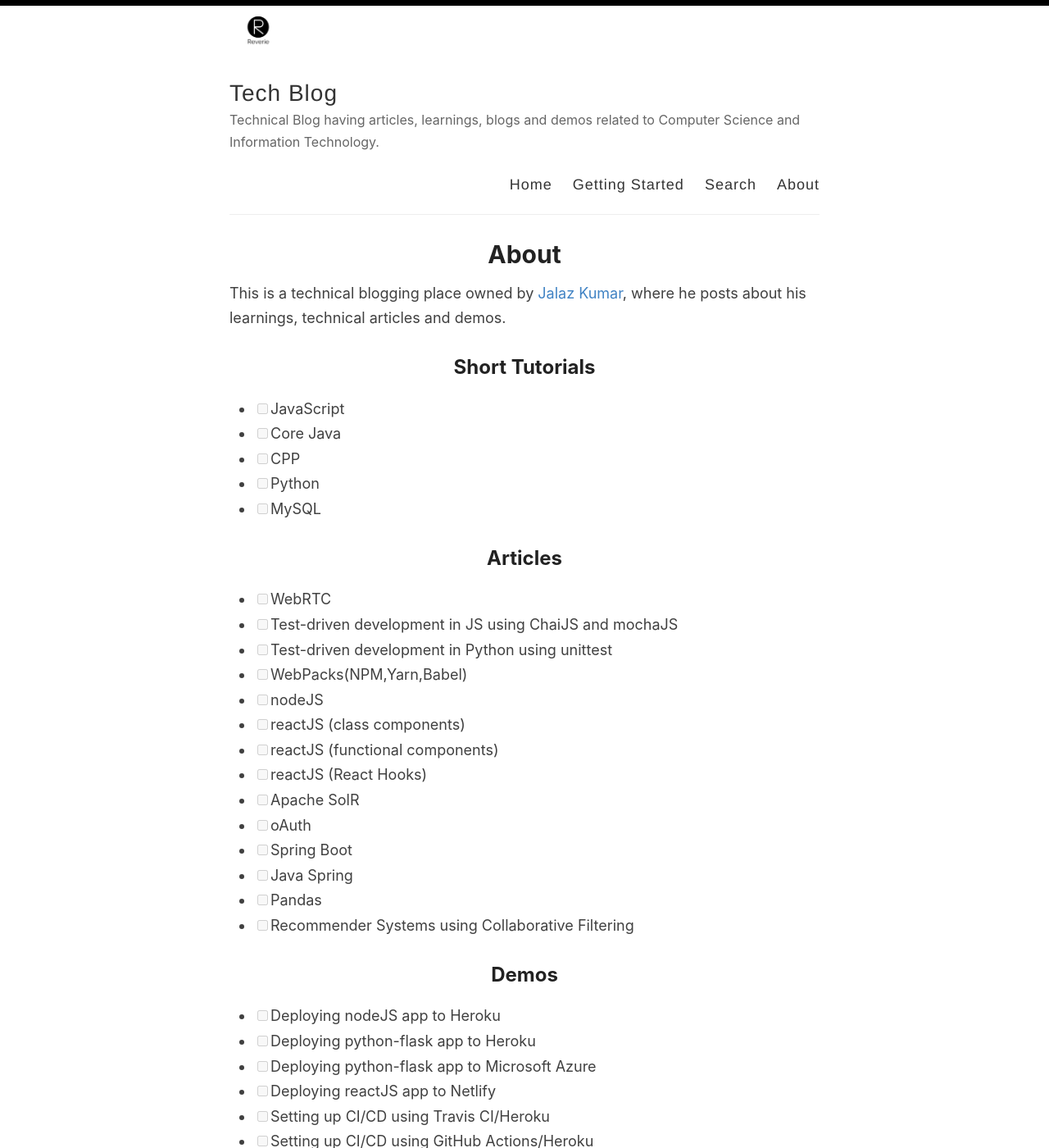
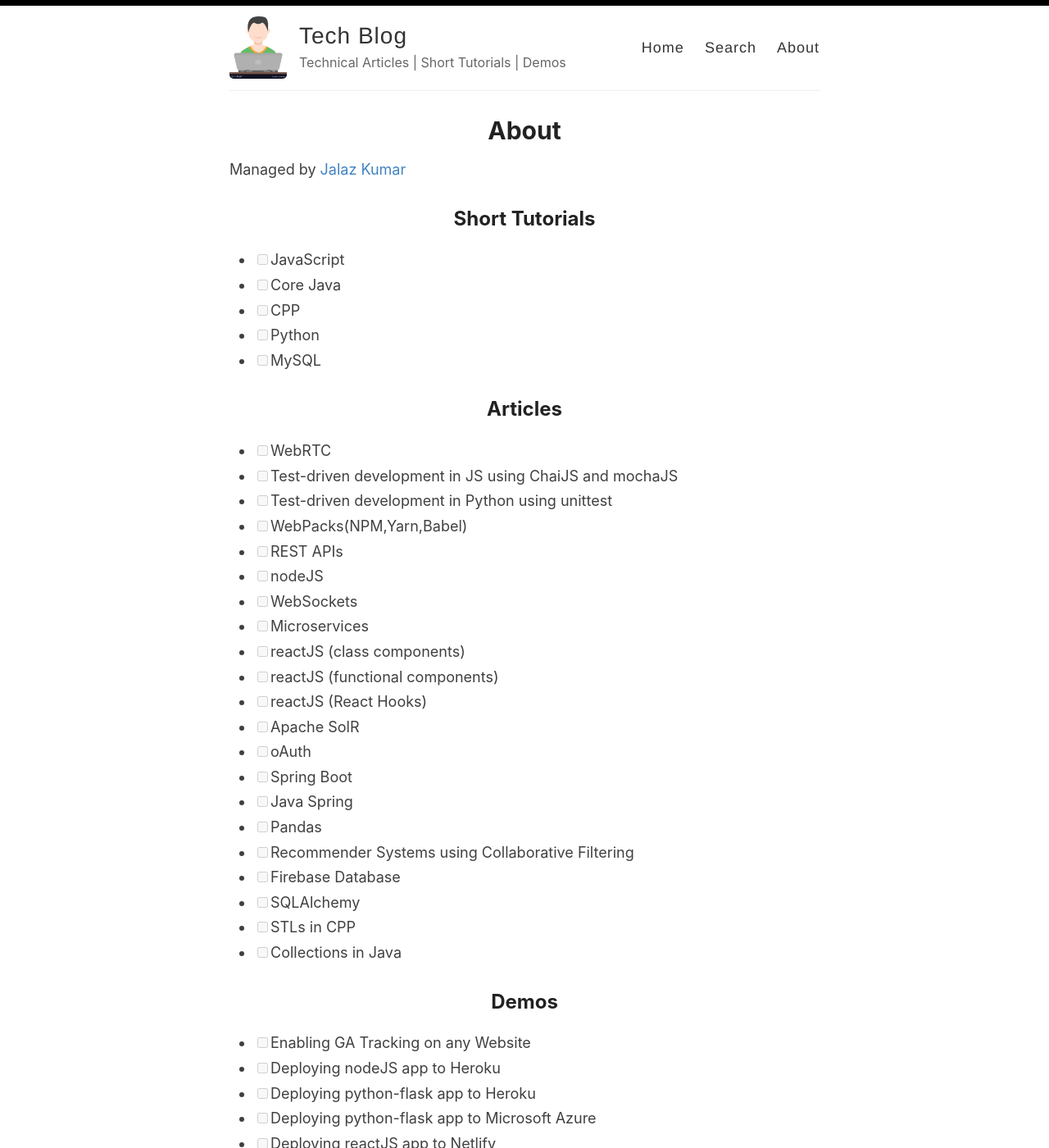
Before and after one commit to jaykay12/tech, a Jekyll site: the page built from _pages/about.md, in a window 1280 px wide and 1400 px high. Shown: the whole window at 82% size. Built offline with Jekyll 4.4.1, drawn with Linux system fonts in a browser that asks for light colours; some of the changed text lies outside the part shown.

```diff
--- a/_config.yml
+++ b/_config.yml
@@ -9,10 +9,10 @@
 author: Jalaz Kumar
 
 # Short bio or description (displayed in the header)
-description: Technical Blog having articles, learnings, blogs and demos related to Computer Science and Information Technology.
+description: Technical Articles | Short Tutorials | Demos
 
 # URL of your avatar or profile pic (you could use your GitHub profile pic)
-avatar: /images/reverie-text.png
+avatar: /images/engineer.jpg
 
 #
 # Flags below are optional
@@ -26,9 +26,9 @@
   flickr:
   github: jaykay12/tech
   instagram:
-  linkedin:
+  linkedin: jalazkumar
   pinterest:
-  rss: rss
+  rss:
   twitter: jalazkumar
   stackoverflow:
   youtube: # channel/<your_long_string> or user/<user-name>
@@ -41,7 +41,7 @@
 disqus:
 
 # Enter your Google Analytics web tracking code (e.g. UA-2110908-2) to activate tracking
-google_analytics:
+google_analytics: UA-155615668-2
 
 # Your website URL (e.g. http://amitmerchant1990.github.io or http://www.amitmerchant.com)
 # Used for Sitemap.xml and your RSS feed
--- a/_layouts/default.html
+++ b/_layouts/default.html
@@ -28,7 +28,6 @@
 
             <nav>
               <a href="{{ site.baseurl }}/">Home</a>
-              <a href="{{ site.baseurl }}/getting-started">Getting Started</a>
               <a href="{{ site.baseurl }}/search">Search</a>
               <a href="{{ site.baseurl }}/about">About</a>
             </nav>
--- a/_pages/about.md
+++ b/_pages/about.md
@@ -4,7 +4,7 @@
 permalink: /about/
 ---
 
-This is a technical blogging place owned by [Jalaz Kumar](https://github.com/jaykay12), where he posts about his learnings, technical articles and demos.
+Managed by [Jalaz Kumar](https://github.com/jaykay12)
 
 ## Short Tutorials
 
@@ -20,7 +20,10 @@
 - [ ] Test-driven development in JS using ChaiJS and mochaJS
 - [ ] Test-driven development in Python using unittest
 - [ ] WebPacks(NPM,Yarn,Babel)
+- [ ] REST APIs
 - [ ] nodeJS
+- [ ] WebSockets
+- [ ] Microservices
 - [ ] reactJS (class components)
 - [ ] reactJS (functional components)
 - [ ] reactJS (React Hooks)
@@ -30,9 +33,14 @@
 - [ ] Java Spring
 - [ ] Pandas
 - [ ] Recommender Systems using Collaborative Filtering
+- [ ] Firebase Database
+- [ ] SQLAlchemy
+- [ ] STLs in CPP
+- [ ] Collections in Java
 
 ## Demos
 
+- [ ] Enabling GA Tracking on any Website
 - [ ] Deploying nodeJS app to Heroku
 - [ ] Deploying python-flask app to Heroku
 - [ ] Deploying python-flask app to Microsoft Azure
@@ -43,5 +51,3 @@
 - [ ] Tech Automation using Google Sheets API and Python
 - [ ] Creating and Deploying Alexa Skill to Alexa Store
 - [ ] Creating and Deploying Google Actions to Google Store
-
-Learn more about it [here](https://github.com/amitmerchant1990/reverie) on how to get started.
```
Also changed, not shown: _posts/2020-7-8-flask-sendgrid-azure.md (added, +175 -0 lines), images/engineer.jpg (added).
